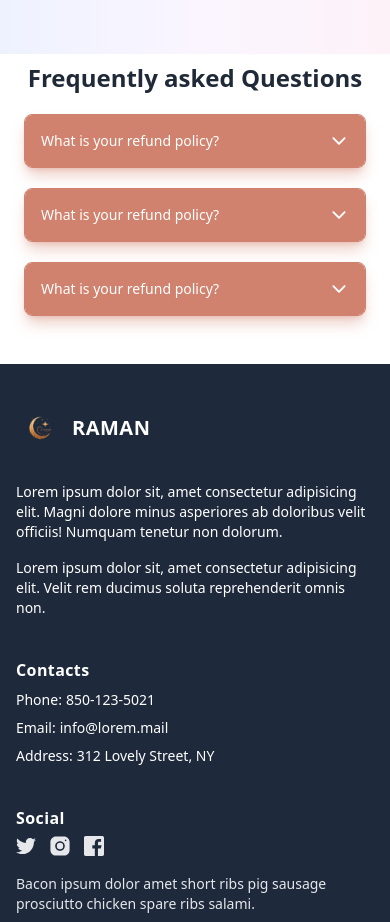
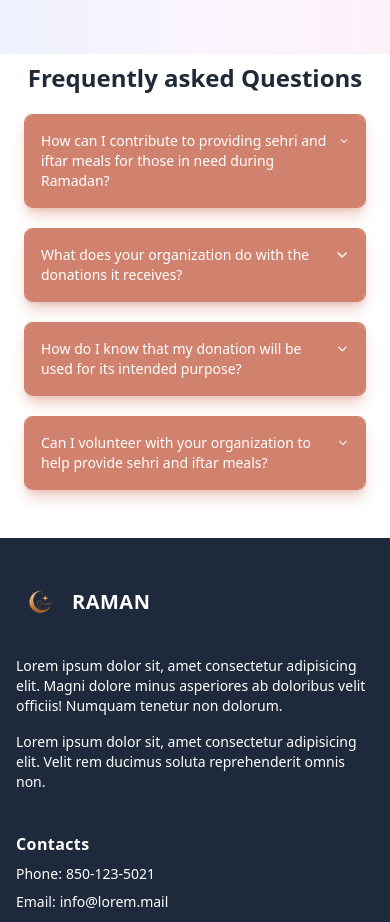
Before and after one commit to rownokmahbub/RamadanKarim, a Next.js app: page / in a window 390 px wide. Shown: the part 840-1762 px from the top of the page. Built offline with nearby package versions, Linux system fonts and the light colour scheme.

Commit message:
make responsive

```diff
--- a/components/Faq.js
+++ b/components/Faq.js
@@ -10,7 +10,7 @@ export default function Faq() {
           {({ open }) => (
             <div className='rounded-lg border border-primary dark:border-primary-50 overflow-hidden shadow-lg shadow-primary/40 dark:shadow-primary-50/40'>
               <Disclosure.Button className="flex w-full justify-between bg-primary dark:bg-primary-50 text-white px-4 py-4 text-left text-sm font-medium   focus:outline-none  transition duration-500 ">
-                <span className='text-sm md:text-lg'>What is your refund policy?</span>
+                <span className='text-sm md:text-lg'>How can I contribute to providing sehri and iftar meals for those in need during Ramadan?</span>
                 <IoIosArrowDown
                   className={`${
                     open ? 'rotate-180 transform' : ''
@@ -18,9 +18,7 @@ export default function Faq() {
                 />
               </Disclosure.Button>
               <Disclosure.Panel className="px-4 pt-4 pb-2 text-sm md:text-lg text-gray-700 transition duration-500">
-                If you are unhappy with your purchase for any reason, email us
-                within 90 days and we will refund you in full, no questions asked.
-                Lorem ipsum dolor sit amet, consectetur adipisicing elit. Sapiente in sint perferendis, est autem facilis aut odio modi dignissimos. Ratione enim, magnam facere esse dolores officia. Inventore non nesciunt perspiciatis dolorem ipsa cum unde magnam a fuga ab minima, blanditiis eius earum vel ad quasi temporibus facere quis minus suscipit.
+              You can make a donation to our organization, which works to provide sehri and iftar meals for poor and underprivileged individuals during Ramadan. Your donation can help ensure that everyone has access to nutritious food during this holy month.
               </Disclosure.Panel>
             </div>
           )}
@@ -29,7 +27,7 @@ export default function Faq() {
           {({ open }) => (
             <div className='rounded-lg border border-primary dark:border-primary-50 overflow-hidden shadow-lg shadow-primary/40 dark:shadow-primary-50/40'>
               <Disclosure.Button className="flex w-full justify-between bg-primary dark:bg-primary-50 text-white px-4 py-4 text-left text-sm font-medium   focus:outline-none  transition duration-500 ">
-                <span className='text-sm md:text-lg'>What is your refund policy?</span>
+                <span className='text-sm md:text-lg'>What does your organization do with the donations it receives?</span>
                 <IoIosArrowDown
                   className={`${
                     open ? 'rotate-180 transform' : ''
@@ -37,9 +35,7 @@ export default function Faq() {
                 />
               </Disclosure.Button>
               <Disclosure.Panel className="px-4 pt-4 pb-2 text-sm md:text-lg text-gray-700 transition duration-500">
-              If you are unhappy with your purchase for any reason, email us
-                within 90 days and we will refund you in full, no questions asked.
-                Lorem ipsum dolor sit amet, consectetur adipisicing elit. Sapiente in sint perferendis, est autem facilis aut odio modi dignissimos. Ratione enim, magnam facere esse dolores officia. Inventore non nesciunt perspiciatis dolorem ipsa cum unde magnam a fuga ab minima, blanditiis eius earum vel ad quasi temporibus facere quis minus suscipit.
+              Our organization uses donations to provide sehri and iftar meals to those in need, as well as to support other Ramadan-related initiatives such as distributing zakat to the poor, sponsoring the education of underprivileged children, and providing healthcare services.
               </Disclosure.Panel>
             </div>
           )}
@@ -48,7 +44,7 @@ export default function Faq() {
           {({ open }) => (
             <div className='rounded-lg border border-primary dark:border-primary-50 overflow-hidden shadow-lg shadow-primary/40 dark:shadow-primary-50/40'>
               <Disclosure.Button className="flex w-full justify-between bg-primary dark:bg-primary-50 text-white px-4 py-4 text-left text-sm font-medium   focus:outline-none  transition duration-500 ">
-                <span className='text-sm md:text-lg'>What is your refund policy?</span>
+                <span className='text-sm md:text-lg'>How do I know that my donation will be used for its intended purpose?</span>
                 <IoIosArrowDown
                   className={`${
                     open ? 'rotate-180 transform' : ''
@@ -56,9 +52,24 @@ export default function Faq() {
                 />
               </Disclosure.Button>
               <Disclosure.Panel className="px-4 pt-4 pb-2 text-sm md:text-lg text-gray-700 transition duration-500">
-              If you are unhappy with your purchase for any reason, email us
-                within 90 days and we will refund you in full, no questions asked.
-                Lorem ipsum dolor sit amet, consectetur adipisicing elit. Sapiente in sint perferendis, est autem facilis aut odio modi dignissimos. Ratione enim, magnam facere esse dolores officia. Inventore non nesciunt perspiciatis dolorem ipsa cum unde magnam a fuga ab minima, blanditiis eius earum vel ad quasi temporibus facere quis minus suscipit.
+              Our organization is committed to transparency and accountability, and we provide regular updates on how donations are being used to support Ramadan-related initiatives. You can also contact us directly if you have any questions or concerns about how your donation will be used.
+              </Disclosure.Panel>
+            </div>
+          )}
+        </Disclosure>
+        <Disclosure  as='div' className='mt-5'>
+          {({ open }) => (
+            <div className='rounded-lg border border-primary dark:border-primary-50 overflow-hidden shadow-lg shadow-primary/40 dark:shadow-primary-50/40'>
+              <Disclosure.Button className="flex w-full justify-between bg-primary dark:bg-primary-50 text-white px-4 py-4 text-left text-sm font-medium   focus:outline-none  transition duration-500 ">
+                <span className='text-sm md:text-lg'>Can I volunteer with your organization to help provide sehri and iftar meals?</span>
+                <IoIosArrowDown
+                  className={`${
+                    open ? 'rotate-180 transform' : ''
+                  } h-5 w-5 text-white`}
+                />
+              </Disclosure.Button>
+              <Disclosure.Panel className="px-4 pt-4 pb-2 text-sm md:text-lg text-gray-700 transition duration-500">
+              Yes, we welcome volunteers who are interested in helping us provide sehri and iftar meals to those in need during Ramadan. You can get in touch with us to learn more about volunteer opportunities and how you can get involved.
               </Disclosure.Panel>
             </div>
           )}
--- a/components/SignIn.js
+++ b/components/SignIn.js
@@ -26,7 +26,7 @@ const SignIn = () => {
        {({ errors, touched }) => (
          <Form className='flex my-20 md:my-0  flex-col gap-6 px-4 py-4 border border-gray-300 rounded-2xl shadow-2xl shadow-blue-50 w-full'>
             <p className='text-center font-semibold text-lg md:text-2xl mb-4'>Sign in to your Account</p>
-           <Field name="fname" type='email' className='px-2 py-2 md:py-3 bg-white border border-gray-300 rounded-lg focus:outline-none' placeholder='Rownok'/>
+           <Field name="fname" type='email' className='px-2 py-2 md:py-3 bg-white border border-gray-300 rounded-lg focus:outline-none' placeholder='example@gmail.com'/>
            {errors.fname && touched.fname ? (
              <div className='text-red-500 dark:text-primary-50 text-sm'>{errors.fname}</div>
            ) : null}
```
